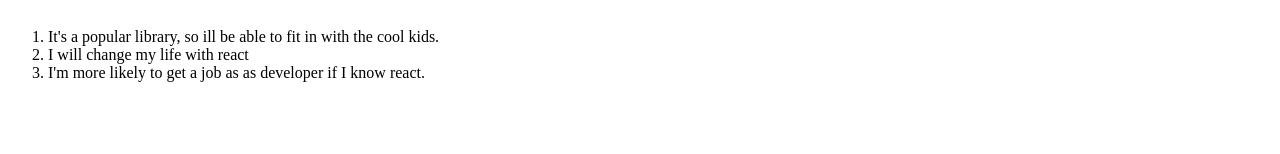
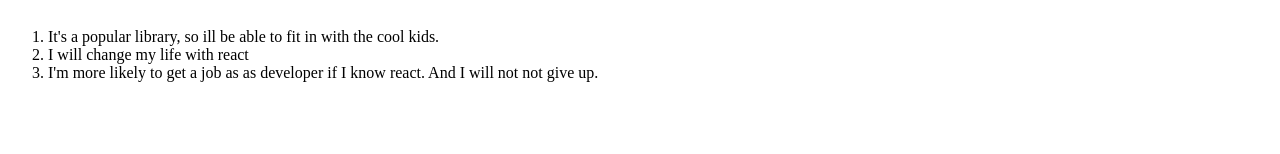
Before and after one commit to qureshi81/My_second_react_app, a React (Create React App) app: page / in a window 1280 px wide. Shown: the part 130-284 px from the top of the page. Built offline with nearby package versions, Linux system fonts and the light colour scheme.

Commit message:
Changes made

```diff
--- a/src/index.js
+++ b/src/index.js
@@ -30,7 +30,7 @@
         </li>
         <li>I will change my life with react</li>
         <li>I'm more likely to get a job as as developer
-          if I know react.
+          if I know react. And I will not not give up.
         </li>
       </ol>
       </div>
```
